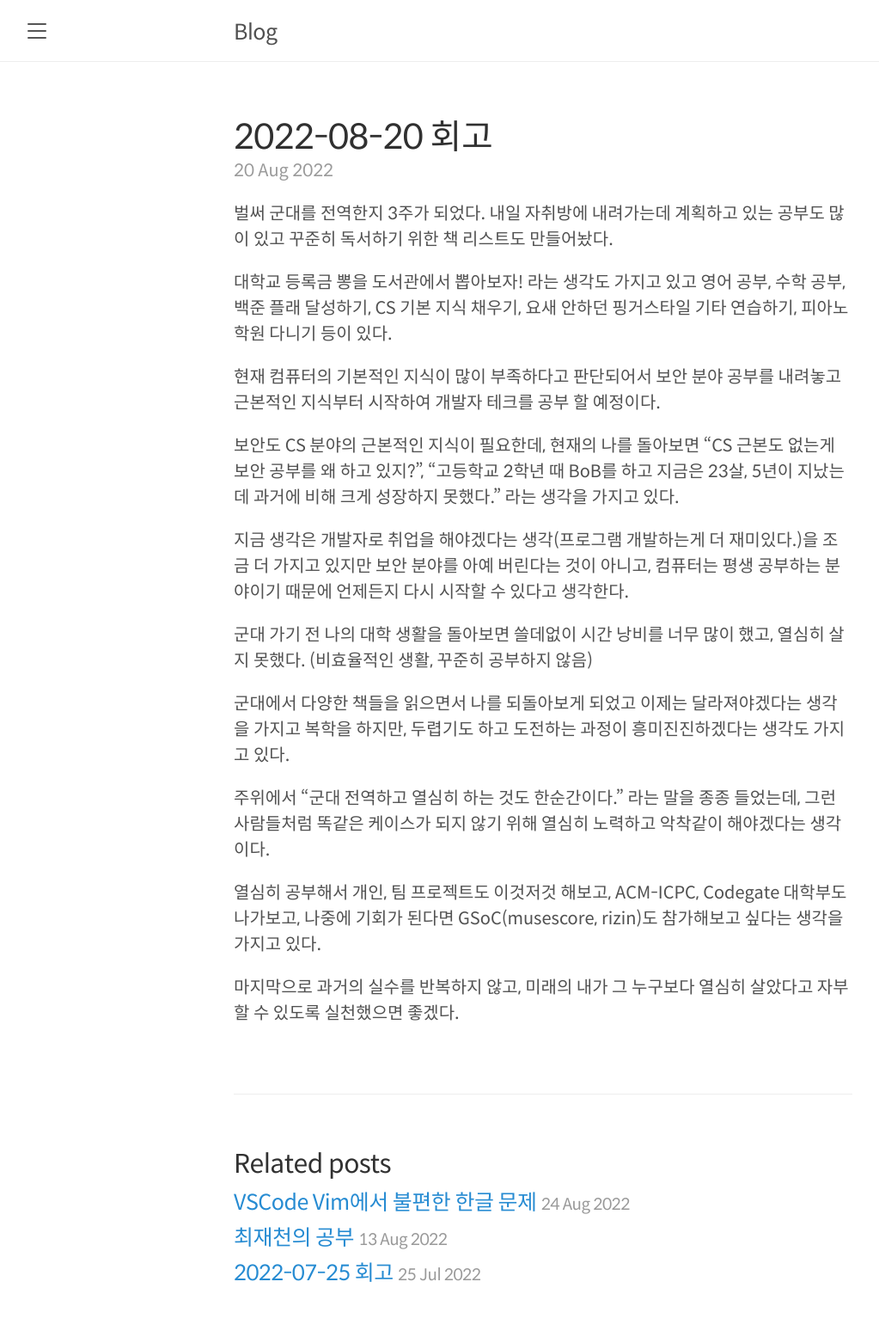
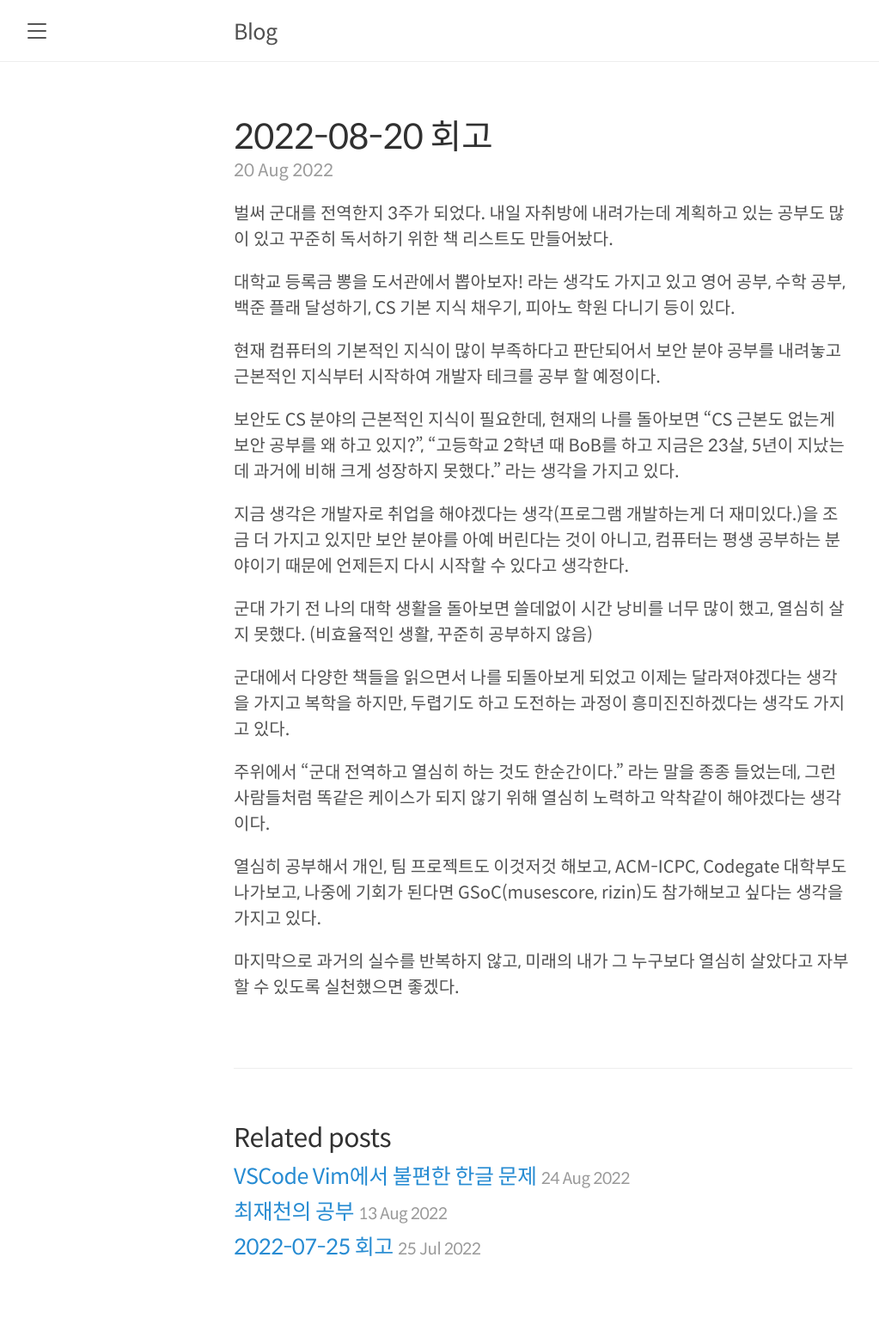
Before and after one commit to hyuunnn/hyuunnn.github.io, a Jekyll site: the page built from _posts/2022-08-20-a.md, in a window 1280 px wide. Shown: the whole page at 86% size, without its empty margins (8-1031 px from the left). Built offline with Jekyll 4.4.1, drawn with Linux system fonts in a browser that asks for light colours; after the commit the page ends 1525 px from its top, so only the background shows below that.

Commit message:
Update 2022-08-20-a.md

```diff
--- a/_posts/2022-08-20-a.md
+++ b/_posts/2022-08-20-a.md
@@ -8,7 +8,7 @@
 
 벌써 군대를 전역한지 3주가 되었다. 내일 자취방에 내려가는데 계획하고 있는 공부도 많이 있고 꾸준히 독서하기 위한 책 리스트도 만들어놨다.
 
-대학교 등록금 뽕을 도서관에서 뽑아보자! 라는 생각도 가지고 있고 영어 공부, 수학 공부, 백준 플래 달성하기, CS 기본 지식 채우기, 요새 안하던 핑거스타일 기타 연습하기, 피아노 학원 다니기 등이 있다.
+대학교 등록금 뽕을 도서관에서 뽑아보자! 라는 생각도 가지고 있고 영어 공부, 수학 공부, 백준 플래 달성하기, CS 기본 지식 채우기, 피아노 학원 다니기 등이 있다.
 
 현재 컴퓨터의 기본적인 지식이 많이 부족하다고 판단되어서 보안 분야 공부를 내려놓고 근본적인 지식부터 시작하여 개발자 테크를 공부 할 예정이다.
 
```
